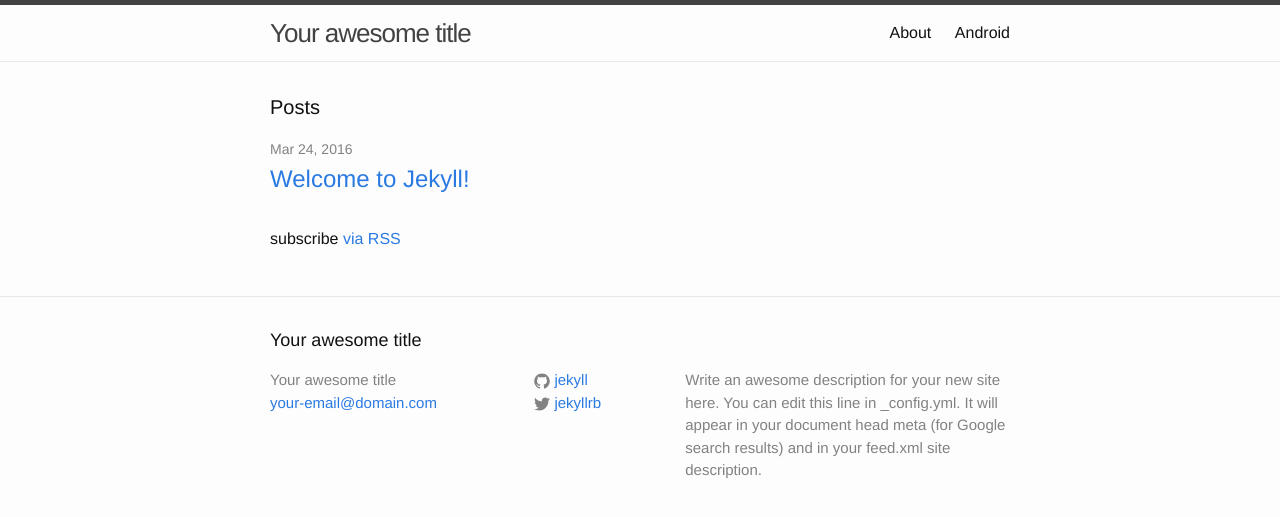
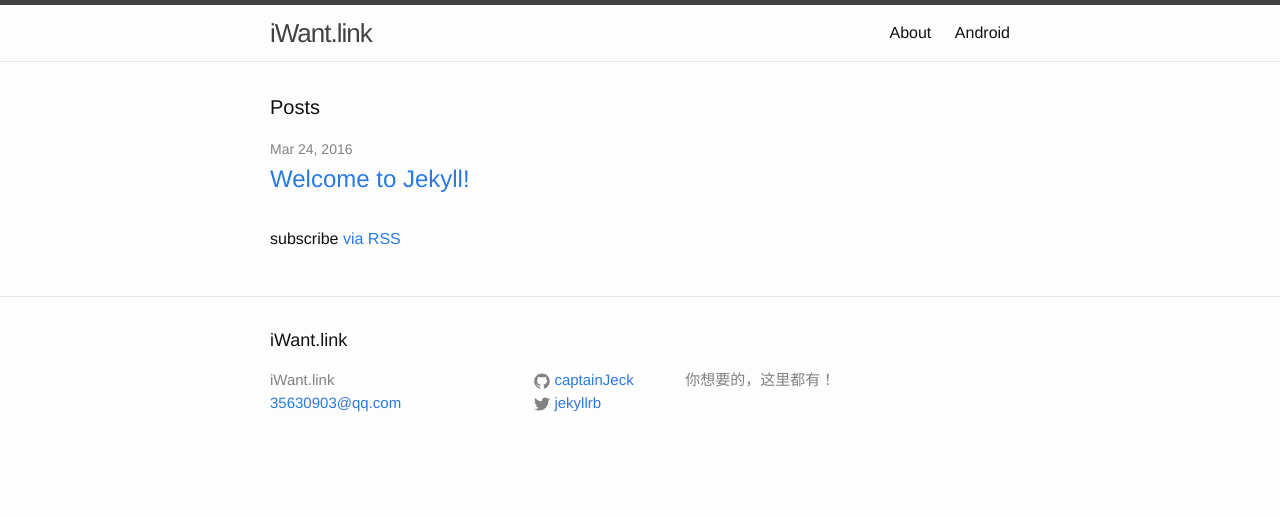
Before and after one commit to captainJeck/captainjeck.github.io, a Jekyll site: the page built from index.html, in a window 1280 px wide. Shown: the top 517 px of the page. Built offline with Jekyll 4.4.1, drawn with Linux system fonts in a browser that asks for light colours.

Commit message:
Update _config.yml

```diff
--- a/_config.yml
+++ b/_config.yml
@@ -6,16 +6,14 @@
 # 'jekyll serve'. If you change this file, please restart the server process.
 
 # Site settings
-title: Your awesome title
-email: your-email@domain.com
+title: iWant.link
+email: 35630903@qq.com
 description: > # this means to ignore newlines until "baseurl:"
-  Write an awesome description for your new site here. You can edit this
-  line in _config.yml. It will appear in your document head meta (for
-  Google search results) and in your feed.xml site description.
+  你想要的，这里都有！
 baseurl: "" # the subpath of your site, e.g. /blog
-url: "http://yourdomain.com" # the base hostname & protocol for your site
+url: "http://iwant.link" # the base hostname & protocol for your site
 twitter_username: jekyllrb
-github_username:  jekyll
+github_username:  captainJeck
 
 # Build settings
 markdown: kramdown
```
